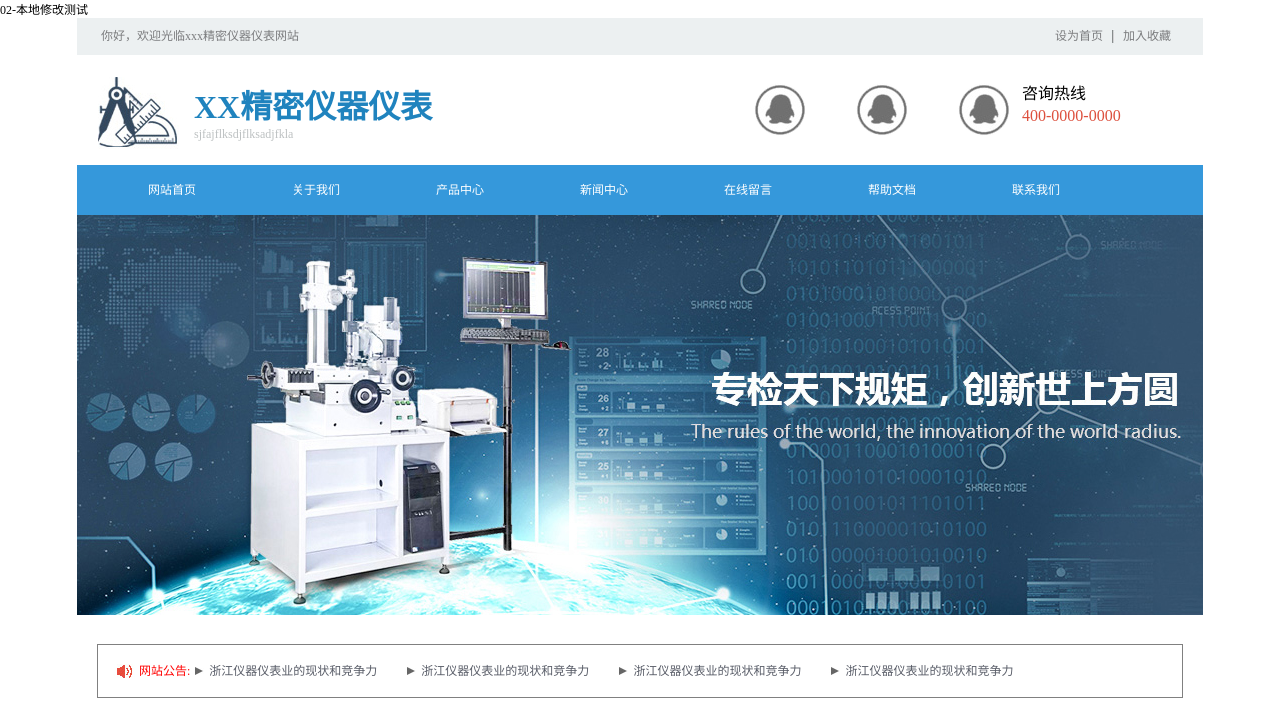
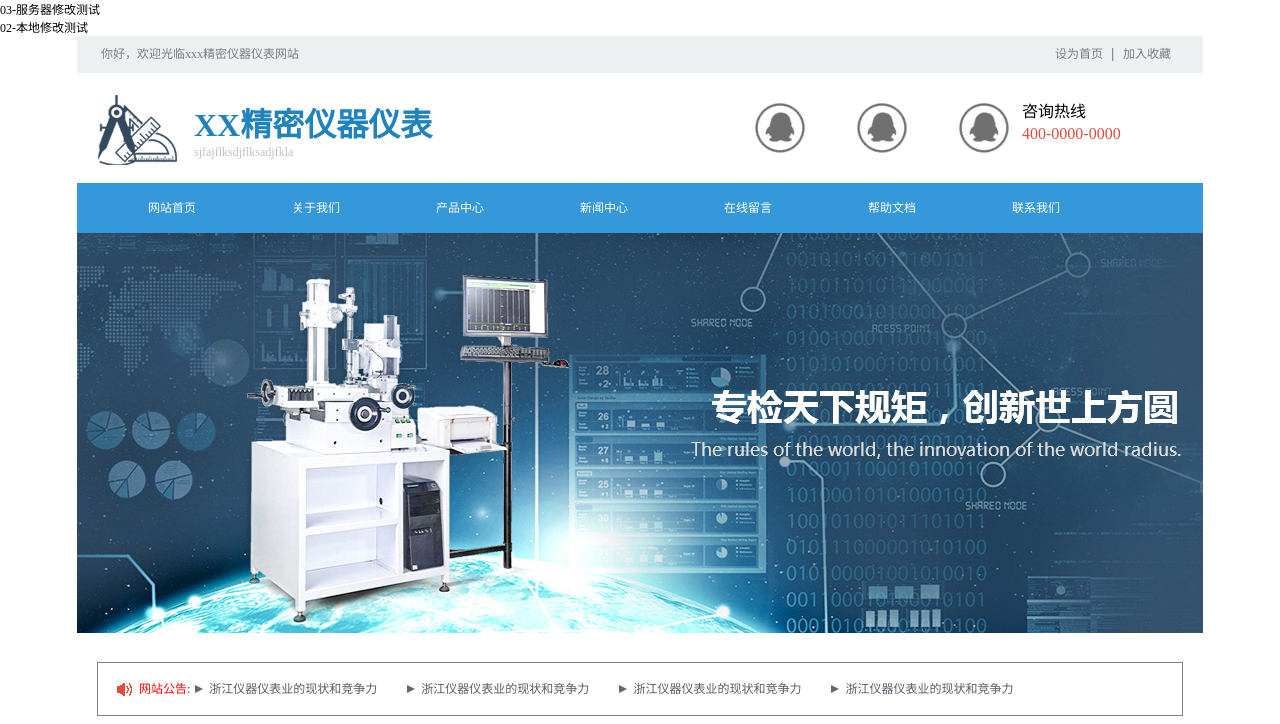
Before and after one commit to lzjchina/jmyq, a plain HTML site: page index.html in a window 1280 px wide. Shown: the top 724 px of the page. Drawn offline with Linux system fonts and the light colour scheme.

Commit message:
03-服务器修改测试
服务器修改

```diff
--- a/index.html
+++ b/index.html
@@ -7,6 +7,7 @@
 	</head>
 
 	<body>
+		<p>03-服务器修改测试</p>
 		<p>02-本地修改测试</p>
 		<!------------ 1、顶部 ------------>
 		<div id="header">
```
